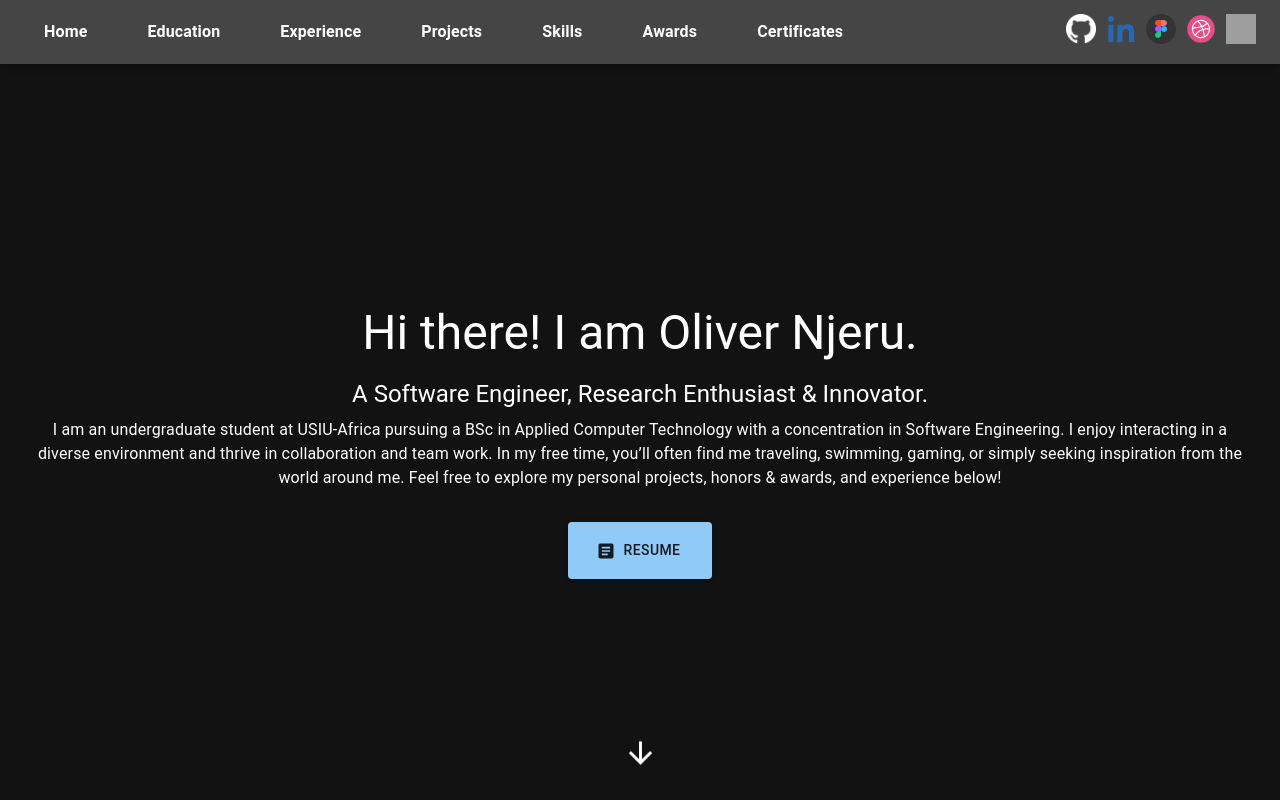
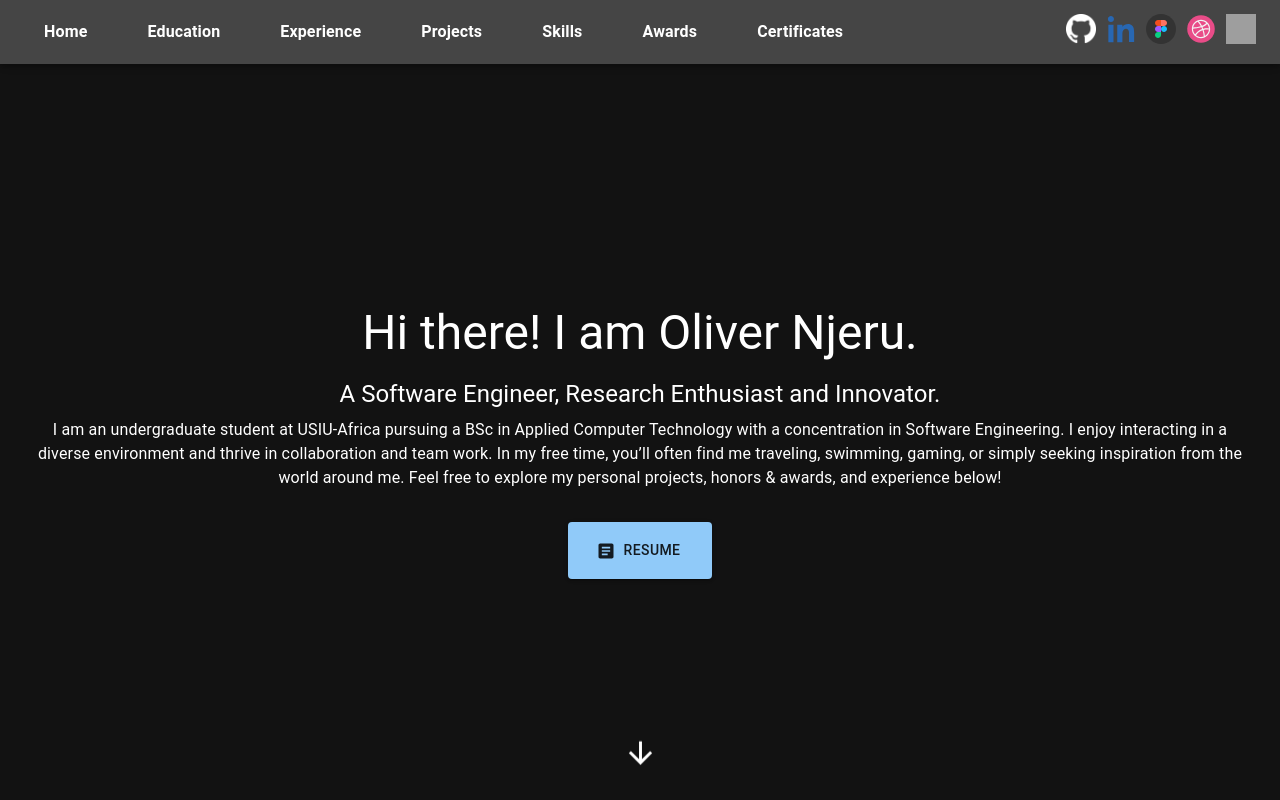
Before and after one commit to olivernjeru/olivernjeru.github.io, a React (Create React App) app: page / in a window 1280 px wide. Shown: the top 800 px of the page. Built offline with nearby package versions, Linux system fonts and the light colour scheme; grey boxes are pictures that could not be loaded.

Commit message:
change '&' to 'and'

```diff
--- a/src/components/HomePage.js
+++ b/src/components/HomePage.js
@@ -23,7 +23,7 @@ const HomePage = () => {
                 Hi there! I am Oliver Njeru.
             </Typography>
             <Typography variant="h5" gutterBottom>
-                A Software Engineer, Research Enthusiast & Innovator.
+                A Software Engineer, Research Enthusiast and Innovator.
             </Typography>
             <Typography variant="body1" paragraph>
                 I am an undergraduate student at USIU-Africa pursuing a BSc in Applied Computer Technology with a concentration
```
